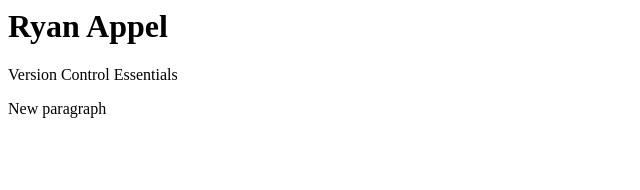
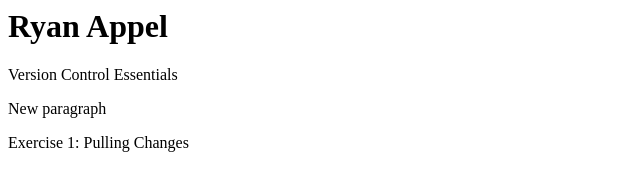
Before and after one commit to rdappel/demo1, a plain HTML site: page index.html in a window 1280 px wide. Shown: the whole page, without its empty margins (0-640 px from the left). Drawn offline with Linux system fonts and the light colour scheme.

Commit message:
exercise 1

```diff
--- a/index.html
+++ b/index.html
@@ -2,3 +2,4 @@
 <p>Version Control Essentials</p>
 <p>New paragraph</p>
 <!-- Here is my comment -->
+<p>Exercise 1: Pulling Changes</p>
```
